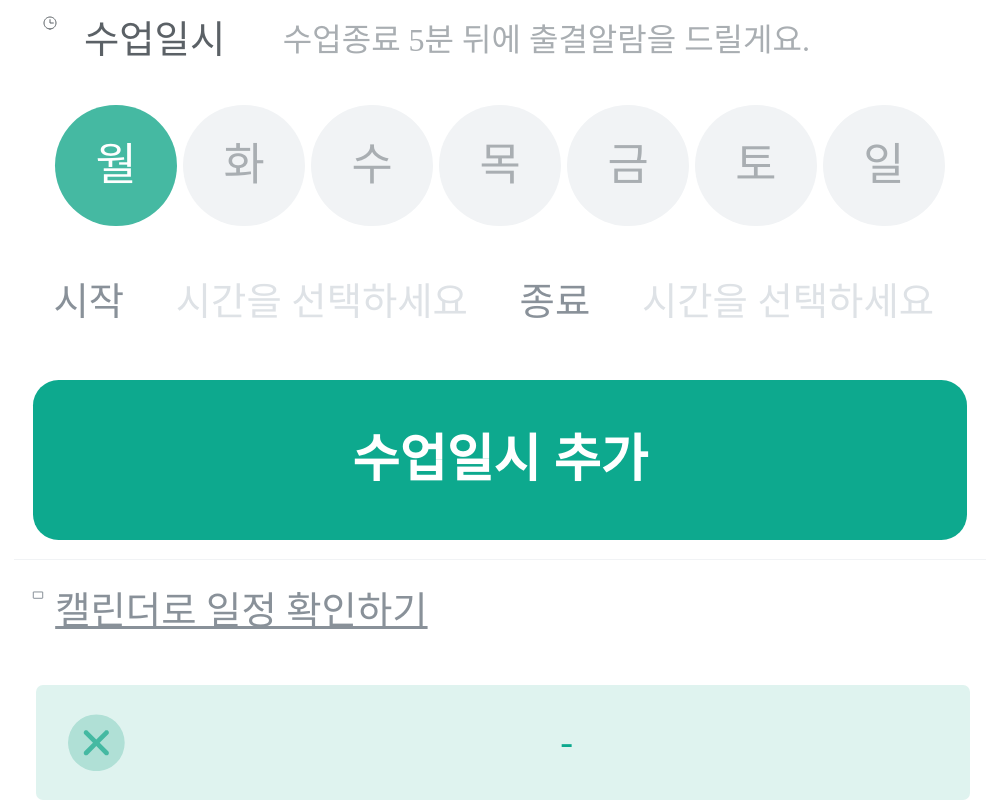
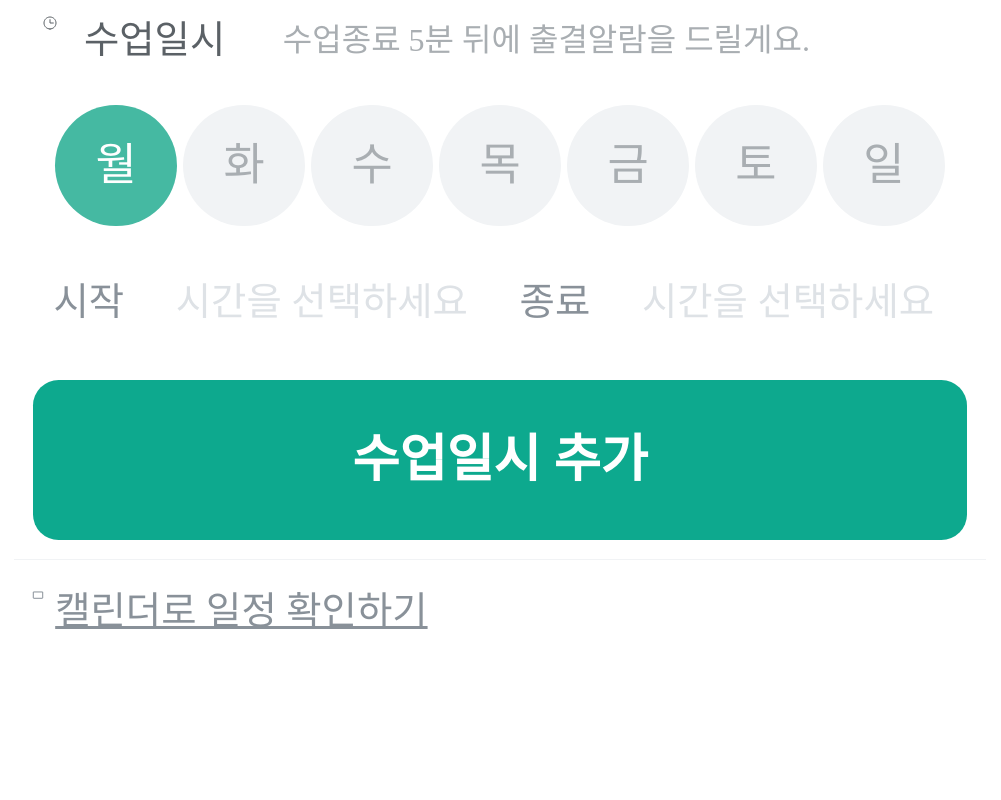
Before and after one commit to Gwasuwon-shot/Tutice_Client, a React (Vite) app: page /regular-lesson in a window 1280 px wide. Shown: the part 865-1665 px from the top of the page, without its empty margins (140-1141 px from the left). After the commit the page ends 1502 px from the top, so only its background shows below. Built offline with nearby package versions, Linux system fonts and the light colour scheme; a web font is replaced by a local one; what recoil-persist would draw is missing.

Commit message:
[ feat ] 데이터 포맷 변경

```diff
--- a/src/components/RegularLesson/Footer.tsx
+++ b/src/components/RegularLesson/Footer.tsx
@@ -19,7 +19,6 @@ export default function Footer() {
         <FooterWrapper>
             <FooterButton> 저장 </FooterButton>
         </FooterWrapper>
-        <SelectedDayAndTime />
         {isTimePickerOpen && <ModalWrapper> <TimePicker /> </ModalWrapper>}
         {isDatePickerOpen && <ModalWrapper> <DatePicker /> </ModalWrapper>}
         {(isStartPickerOpen || isFinishPickerOpen) && <ModalWrapper> <DetailTimePicker /> </ModalWrapper>}
--- a/src/components/RegularLesson/LessonDate.tsx
+++ b/src/components/RegularLesson/LessonDate.tsx
@@ -252,6 +252,7 @@ const ButtonWrapper = styled.section`
 const ModalWrapper = styled.section`
     display: flex;
     padding-top: 0.8rem;
+    margin-bottom: 1rem;
 `
 
 const RegularLessonCalenderIcon = styled(RegularLessonCalenderIc)`
--- a/src/components/RegularLesson/SelectedDayAndTime.tsx
+++ b/src/components/RegularLesson/SelectedDayAndTime.tsx
@@ -10,7 +10,6 @@ interface selectedProps {
 }
 
 export default function SelectedDayAndTime(props : selectedProps) {
-    // dayofweek = {'월'} startTime = {'1시'} endTime = {'2시'}
 
     const { dayofweek, startTime, endTime } = props;
 
@@ -18,7 +17,18 @@ export default function SelectedDayAndTime(props : selectedProps) {
         <SelectedWrapper>
             <RegularLessonGroupIcon />
             <DayWrapper> {dayofweek} </DayWrapper>
-            <TimeWrapper> {startTime} - {endTime} </TimeWrapper>
+            <TimeWrapper>
+                {Number(startTime.slice(0, 2)) <= 12 ? (
+                    <> 오전 {Number(startTime.slice(0, 2))}시 {startTime.slice(3)}분 </>
+                    ) : (
+                    <> 오후 {Number(startTime.slice(0, 2)) - 12}시 {startTime.slice(3)}분 </>
+                )}  -
+                {Number(endTime.slice(0, 2)) <= 12 ? (
+                    <> 오전 {Number(endTime.slice(0, 2))}시 {endTime.slice(3)}분 </>
+                    ) : (
+                    <> 오후 {Number(endTime.slice(0, 2)) - 12}시 {endTime.slice(3)}분 </>
+                )}
+            </TimeWrapper>
         </SelectedWrapper>
     );
 }
@@ -30,7 +40,9 @@ const SelectedWrapper = styled.article`
     width: 29.2rem;
     height: 3.6rem;
     padding: 1rem;
-    margin: 1.5rem;
+    margin-left: 1.5rem;
+    margin-right: 1.5rem;
+    margin-bottom: 0.4rem;
 
     border-radius: 7px;
     background-color: ${({ theme }) => theme.colors.green1};
@@ -44,8 +56,8 @@ const RegularLessonGroupIcon = styled(RegularLessonGroupIc)`
 
 const DayWrapper = styled.div`
     display: flex;
-    width: 12rem;
     margin-left: 1.8rem;
+    width: 8rem;
     ${({ theme }) => theme.fonts.body03};
     color: ${({ theme }) => theme.colors.green5};
 `
@@ -53,7 +65,6 @@ const DayWrapper = styled.div`
 const TimeWrapper = styled.div`
     display: flex;
     justfiy-content: flex-end;
-    width: 12rem;
     ${({ theme }) => theme.fonts.body04};
     color: ${({ theme }) => theme.colors.green5};
 `
```
